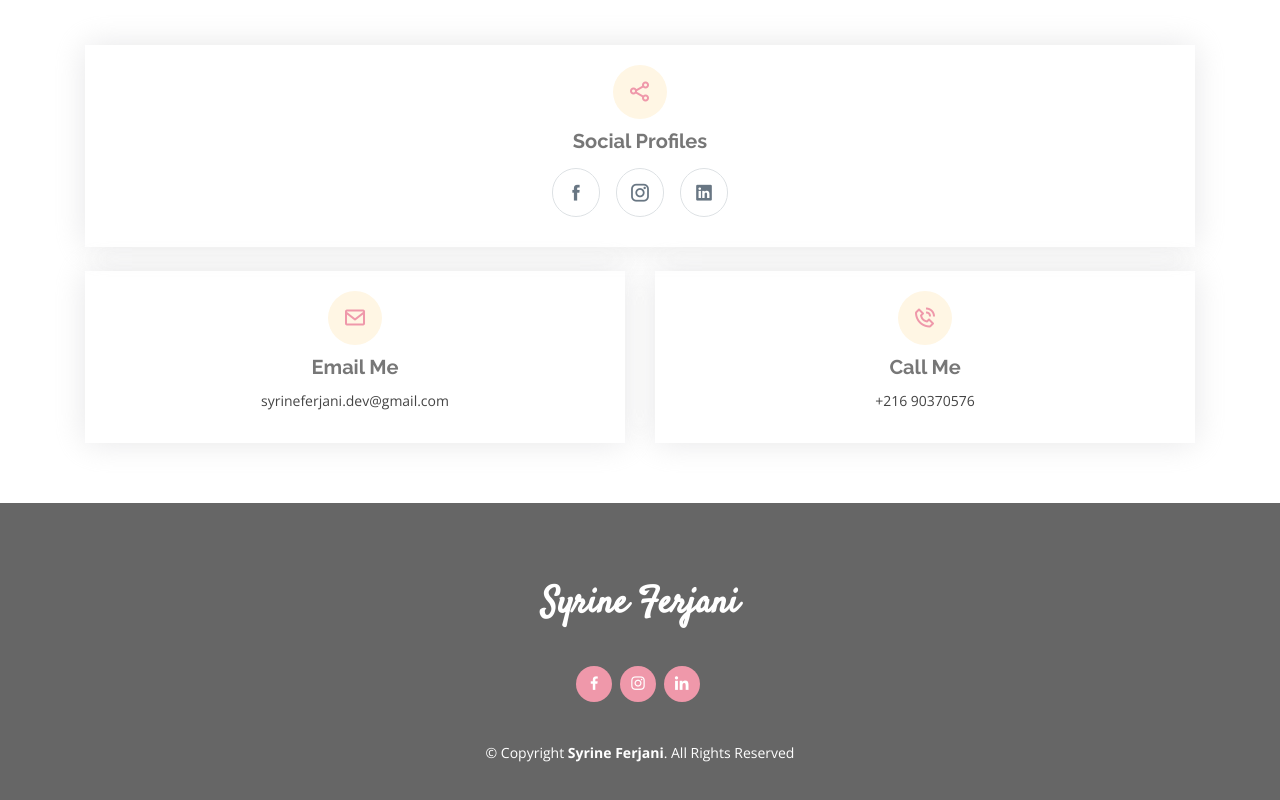
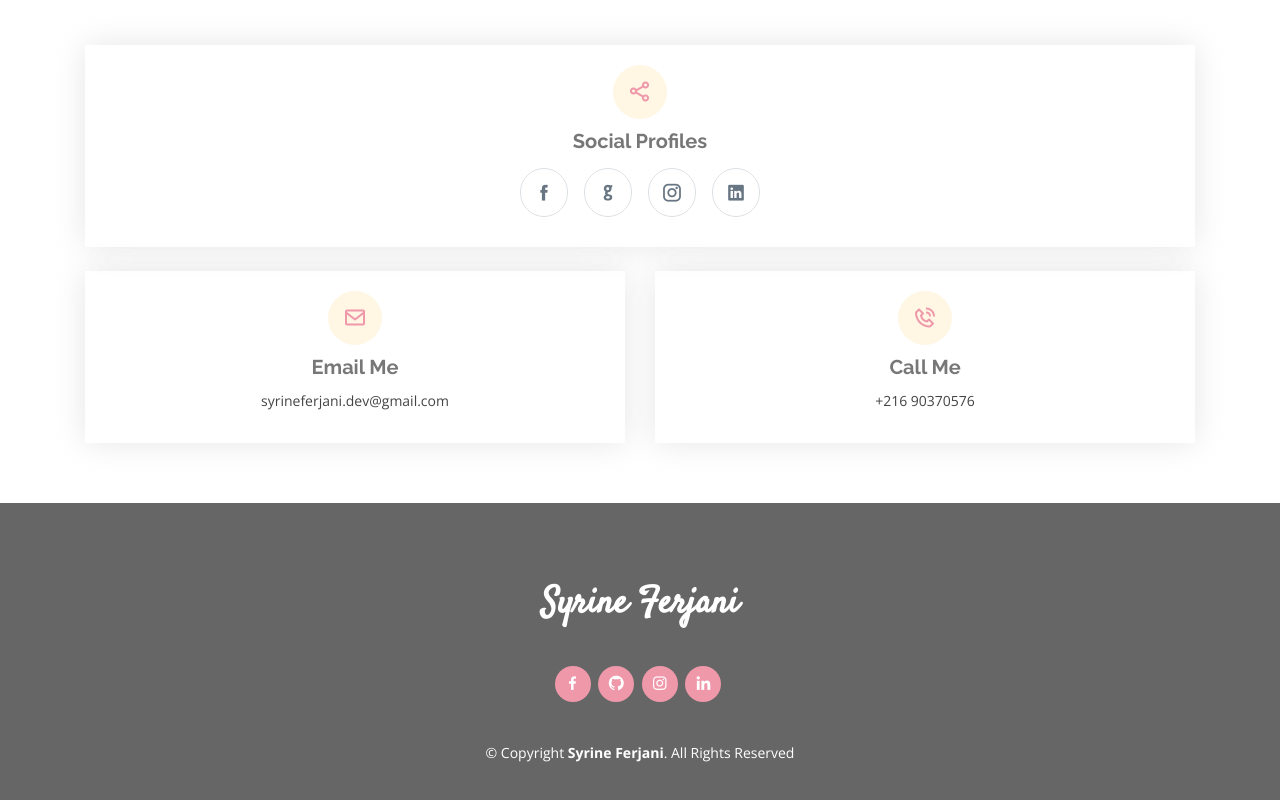
Before and after one commit to SyrineF/SyrineF.github.io, a plain HTML site: page index.html in a window 1280 px wide. Shown: the part 2777-3577 px from the top of the page. Drawn offline with nearby package versions, Linux system fonts and the light colour scheme.

Commit message:
social links

```diff
--- a/index.html
+++ b/index.html
@@ -239,6 +239,7 @@
                   <h3>Social Profiles</h3>
                   <div class="social-links">
                     <a href="https://www.facebook.com/profile.php?id=100009466620256" target="_blank" class="facebook"><i class="icofont-facebook"></i></a>
+                    <a href="https://github.com/SyrineF" target="_blank" class="facebook"><i class="icofont-github"></i></a>
                     <a href="https://www.instagram.com/syrinefrj/" target="_blank" class="instagram"><i class="icofont-instagram"></i></a>
                     <a href="https://www.linkedin.com/in/syrine-ferjani-30a977210" target="_blank" class="linkedin"><i class="icofont-linkedin"></i></a>
                   </div>
@@ -277,9 +278,10 @@
       <h3>Syrine Ferjani</h3>
       <p></p>
       <div class="social-links">
-        <a href="#" class="facebook"><i class="bx bxl-facebook"></i></a>
-        <a href="#" class="instagram"><i class="bx bxl-instagram"></i></a>
-        <a href="#" class="linkedin"><i class="bx bxl-linkedin"></i></a>
+        <a href="https://www.facebook.com/profile.php?id=100009466620256" target="_blank" class="facebook"><i class="bx bxl-facebook"></i></a>
+        <a href="https://github.com/SyrineF" target="_blank" class="facebook"><i class="bx bxl-github"></i></a>
+        <a href="https://www.instagram.com/syrinefrj/" target="_blank" class="instagram"><i class="bx bxl-instagram"></i></a>
+        <a href="https://www.linkedin.com/in/syrine-ferjani-30a977210" target="_blank" class="linkedin"><i class="bx bxl-linkedin"></i></a>
       </div>
       <div class="copyright">
         &copy; Copyright <strong><span>Syrine Ferjani</span></strong>. All Rights Reserved
```
